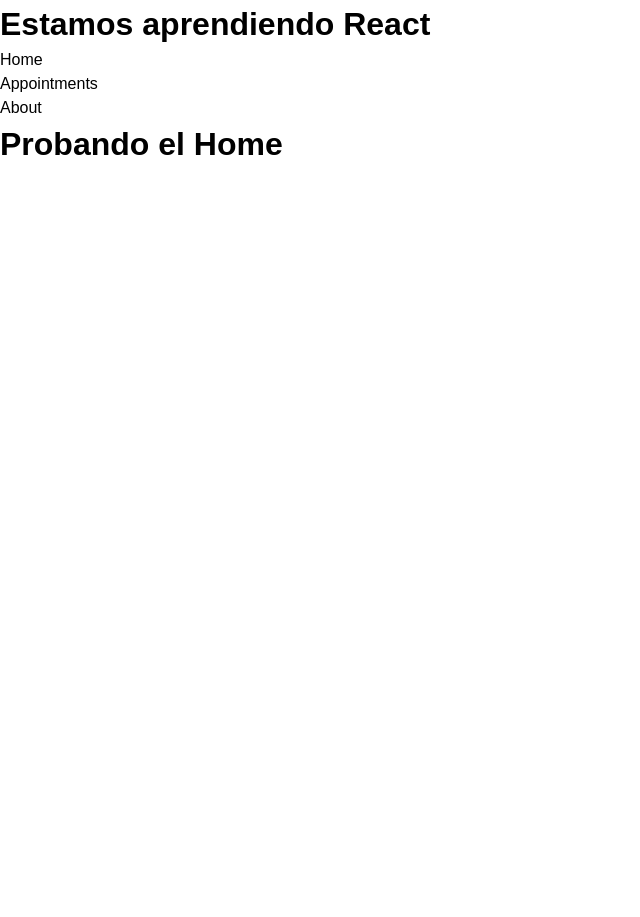
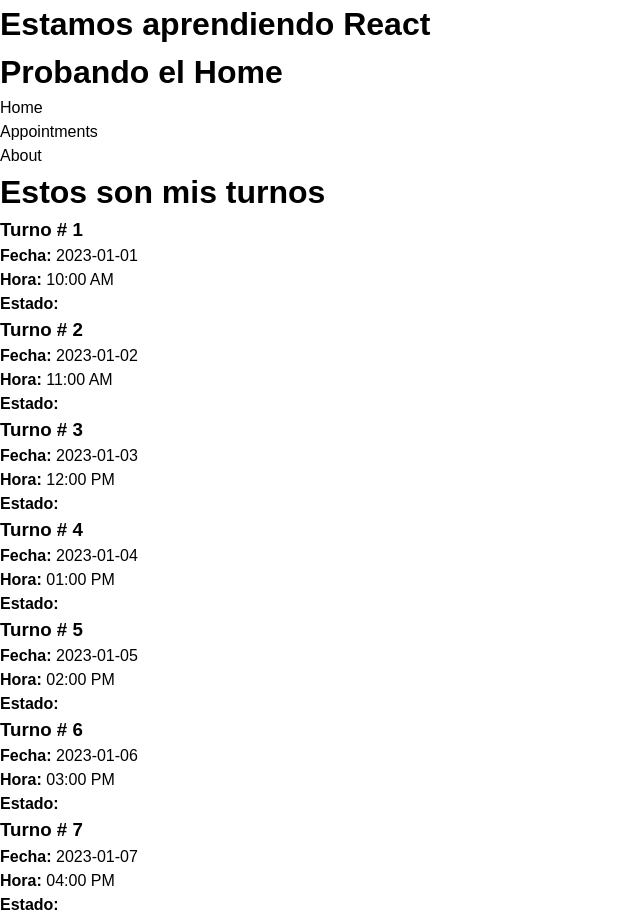
Before and after one commit to JFernandezBalza/Restaurant, a React (Vite) app in the folder front/vite-project/: page / in a window 1280 px wide. Shown: the whole page, without its empty margins (0-640 px from the left). Before the commit the page ends 800 px from the top, so only its background shows below. Built offline with nearby package versions, Linux system fonts and the light colour scheme.

Commit message:
Creacion de carpetas en src, exportacion e importacion de modulos a App

```diff
--- a/front/vite-project/src/App.jsx
+++ b/front/vite-project/src/App.jsx
@@ -1,15 +1,15 @@
-import './App.css'
-import Home from './views/home'
-
+import "./App.module.css";
+import Home from "./views/Home/Home";
+import MisTurnos from "./views/MisTurnos/MisTurnos";
 
 function App() {
-
-  return(
-  <>
-  <h1>Estamos aprendiendo React</h1>
-  <Home/>
-  </>
-  )
+  return (
+    <>
+      <h1>Estamos aprendiendo React</h1>
+      <Home />
+      <MisTurnos />
+    </>
+  );
 }
 
-export default App
+export default App;
--- /dev/null
+++ b/front/vite-project/src/components/Turno/Turno.jsx
@@ -0,0 +1,24 @@
+/* eslint-disable react/prop-types */
+const Turno = ({ id, date, time, status }) => {
+  return (
+    <>
+      <div>
+        <h3>Turno # {id} </h3>
+        <span></span>
+      </div>
+      <div>
+        <p>
+          <strong>Fecha:</strong> <span>{date}</span>
+        </p>
+        <p>
+          <strong>Hora:</strong> <span>{time}</span>
+        </p>
+        <p>
+          <strong>Estado:</strong> <span>{status}</span>
+        </p>
+      </div>
+    </>
+  );
+};
+
+export default Turno;
--- /dev/null
+++ b/front/vite-project/src/helpers/myAppointments.js
@@ -0,0 +1,40 @@
+const myAppointments=[{
+    id: 1,
+    date: '2023-01-01',
+    time: '10:00 AM',
+    status: true
+}, {
+    id: 2,
+    date: '2023-01-02',
+    time: '11:00 AM',
+    status: true
+}, {
+    id: 3,
+    date: '2023-01-03',
+    time: '12:00 PM',
+    status: true
+}, {
+    id: 4,
+    date: '2023-01-04',
+    time: '01:00 PM',
+    status: true
+}, {
+    id: 5,
+    date: '2023-01-05',
+    time: '02:00 PM',
+    status: true
+},{
+    id: 6,
+    date: '2023-01-06',
+    time: '03:00 PM',
+    status: true
+},{
+    id: 7,
+    date: '2023-01-07',
+    time: '04:00 PM',
+    status: true
+}
+]
+
+
+export default myAppointments;
--- a/front/vite-project/src/reset.css
+++ b/front/vite-project/src/reset.css
@@ -1,4 +1,3 @@
-/* Reset CSS */
 * {
     margin: 0;
     padding: 0;
@@ -6,34 +5,29 @@
 }
 
 html {
-    font-size: 100%; /* Utiliza un tamaño de fuente base */
+    font-size: 100%;
 }
 
 body {
-    line-height: 1.5; /* Mayor legibilidad */
-    font-family: Arial, sans-serif; /* Cambia según tu preferencia */
+    line-height: 1.5;
+    font-family: Arial, sans-serif;
 }
 
-/* Estilos para elementos de lista */
 ul,
 ol {
-    list-style: none; /* Elimina viñetas o números */
+    list-style: none;
 }
 
-/* Estilos para las tablas */
 table {
-    border-collapse: collapse; /* Elimina espacios entre bordes */
-    width: 100%; /* Hace que las tablas ocupen todo el ancho */
+    border-collapse: collapse;
+    width: 100%;
 }
 
 th,
 td {
-    text-align: left; /* Alineación de texto a la izquierda */
+    text-align: left;
 }
 
-/* Flexbox y Grid */
 .container {
-    display: flex; /* O usa display: grid; según necesites */
+    display: flex;
 }
-
-/* Asegúrate de agregar cualquier otro estilo específico que necesites para tu proyecto */
--- a/front/vite-project/src/views/Home.jsx
+++ b/front/vite-project/src/views/Home/Home.jsx
@@ -1,10 +1,10 @@
-import Nabvar from "../components/Nabvar";
+import Nabvar from "../../components/Navbar/Nabvar";
 
 function Home() {
   return (
-      <>
-      < Nabvar />
+    <>
       <h1>Probando el Home</h1>
+      <Nabvar />
     </>
   );
 }
--- /dev/null
+++ b/front/vite-project/src/views/MisTurnos/MisTurnos.jsx
@@ -0,0 +1,33 @@
+import { useState } from "react";
+import myAppointments from "../../helpers/myAppointments";
+import Turno from "../../components/Turno/Turno";
+
+const MisTurnos = () => {
+  const [turnos, setTurnos] = useState(myAppointments);
+
+  return (
+    <div>
+      <div>
+        <h1>Estos son mis turnos</h1>
+      </div>
+
+      <div>
+        {turnos.length > 0 ? (
+          turnos.map((turno) => (
+            <Turno
+              key={turno.id}
+              id={turno.id}
+              date={turno.date}
+              time={turno.time}
+              status={turno.status}
+            />
+          ))
+        ) : (
+          <h1>No hay turnos para mostrar</h1>
+        )}
+      </div>
+    </div>
+  );
+};
+
+export default MisTurnos;
```
Also changed, not shown: front/vite-project/src/App.module.css (renamed from front/vite-project/src/App.css), front/vite-project/src/components/Navbar/Nabvar.jsx (renamed from front/vite-project/src/components/Nabvar.jsx), front/vite-project/src/components/Navbar/Nabvar.module.css (added), front/vite-project/src/views/Home/Home.module.css (added).
